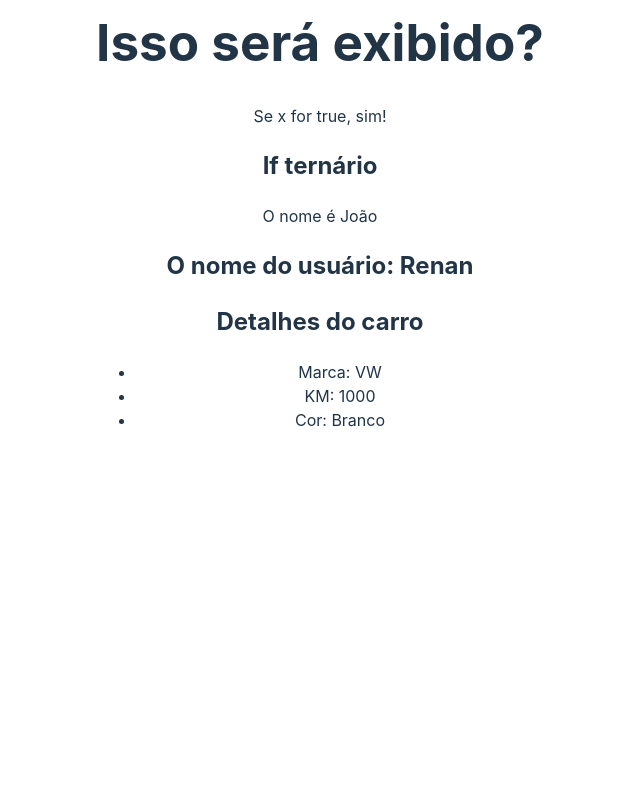
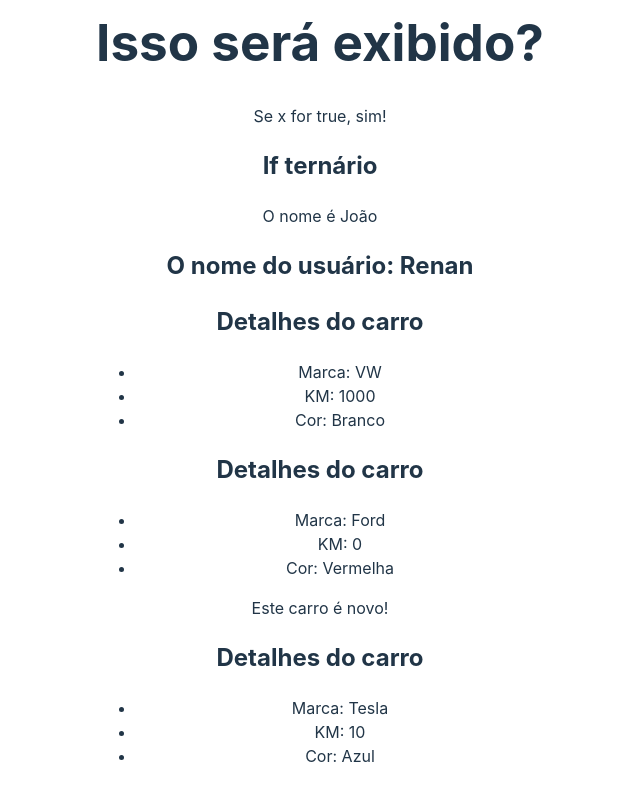
Before and after one commit to renawmontanari/MiniTrilha-React, a React (Vite) app in the folder useState/: page / in a window 1280 px wide. Shown: the part 613-1413 px from the top of the page, without its empty margins (320-960 px from the left). Before the commit the page ends 1093 px from the top, so only its background shows below. Built offline with nearby package versions, Linux system fonts and the light colour scheme.

Commit message:
MiniTrilha-React

```diff
--- a/useState/src/App.jsx
+++ b/useState/src/App.jsx
@@ -24,7 +24,10 @@ function App() {
         {/* Props */}
         <ShowUserName name={userName} />
         {/* Destructuring */}
-        <CarDetails brand="VW" km={1000} color="Branco" />
+        <CarDetails brand="VW" km={1000} color="Branco" newCar={false} />
+        {/* Reaproveitamento */}
+        <CarDetails brand="Ford" color="Vermelha" km={0} newCar={true} />
+        <CarDetails brand="Tesla" color="Azul" km={10} newCar={false} />
       </div>
     </>
   );
--- a/useState/src/components/CarDetails.jsx
+++ b/useState/src/components/CarDetails.jsx
@@ -1,5 +1,5 @@
 
-const CarDetails = ({brand, km, color}) => {
+const CarDetails = ({ brand, km, color, newCar }) => {
 
   return (
     <div>
@@ -9,8 +9,10 @@ const CarDetails = ({brand, km, color}) => {
             <li>KM: {km}</li>
             <li>Cor: {color}</li>
         </ul>
+        {newCar && <p>Este carro é novo!</p>}
     </div>
   );
+
 };
 
 export default CarDetails
```
